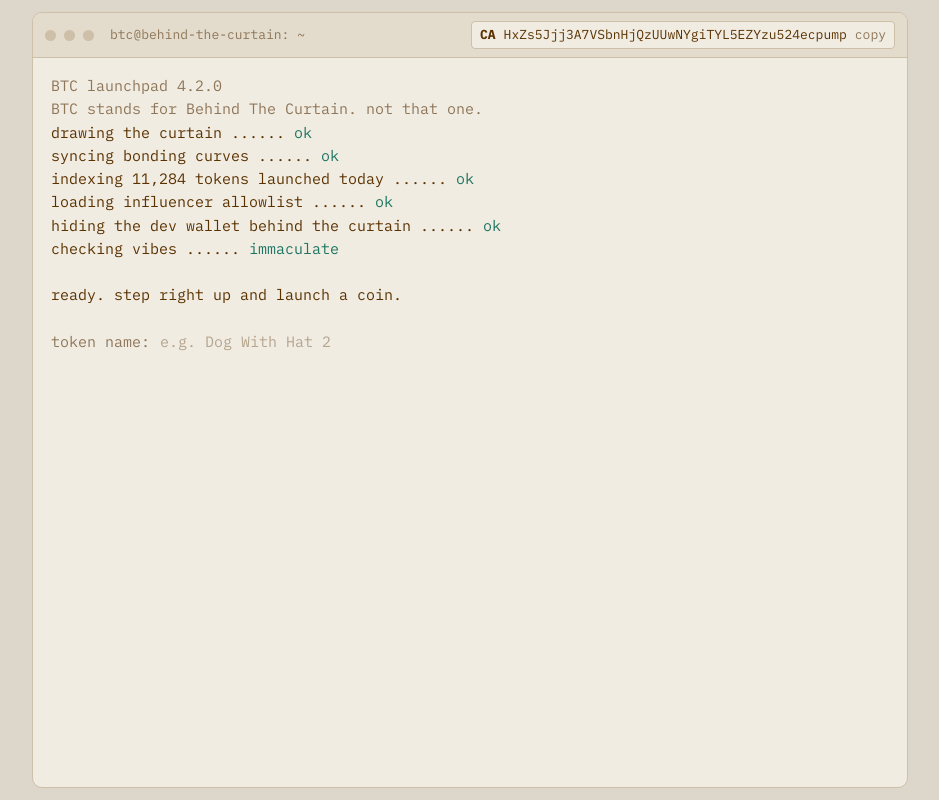
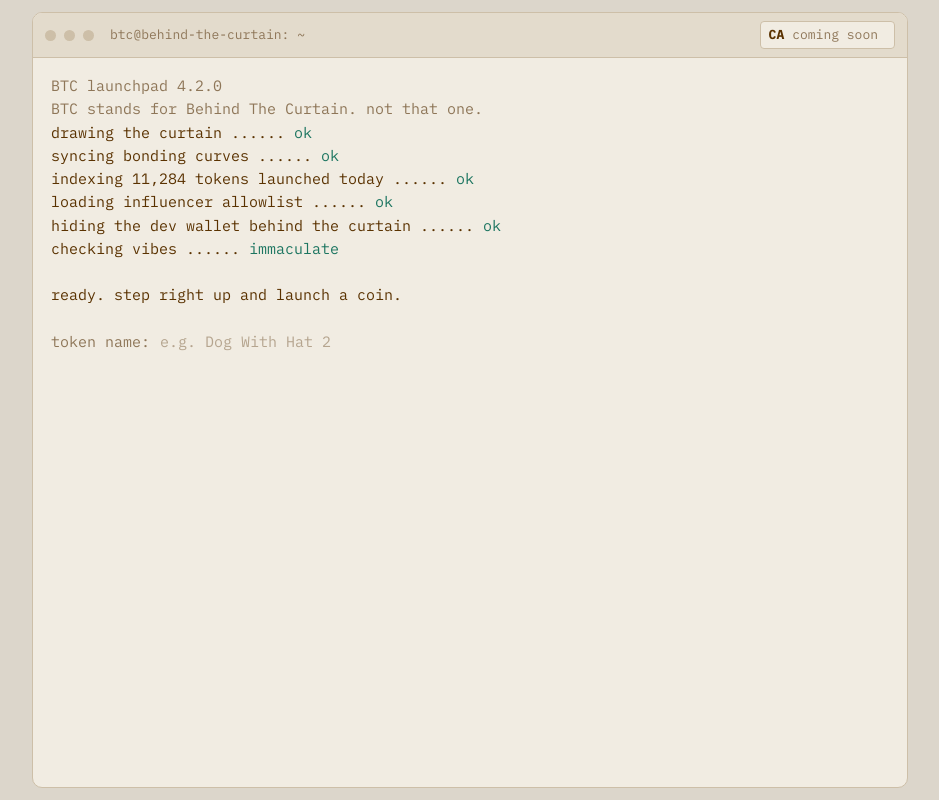
Before and after one commit to JT40404/btc, a plain HTML site: page index.html in a window 1280 px wide. Shown: the whole page, without its empty margins (170-1109 px from the left). Drawn offline with Linux system fonts and the light colour scheme.

Commit message:
Update index.html

```diff
--- a/index.html
+++ b/index.html
@@ -121,7 +121,7 @@ input[type=range]{width:100%;accent-color:var(--fg);height:26px;margin:2px 0 0}
 
 <script>
 // ===== Paste your contract address between the quotes =====
-const CONTRACT_ADDRESS = "HxZs5Jjj3A7VSbnHjQzUUwNYgiTYL5EZYzu524ecpump";
+const CONTRACT_ADDRESS = "";
 // ============================================================
 
 const $ = s => document.querySelector(s);
```
